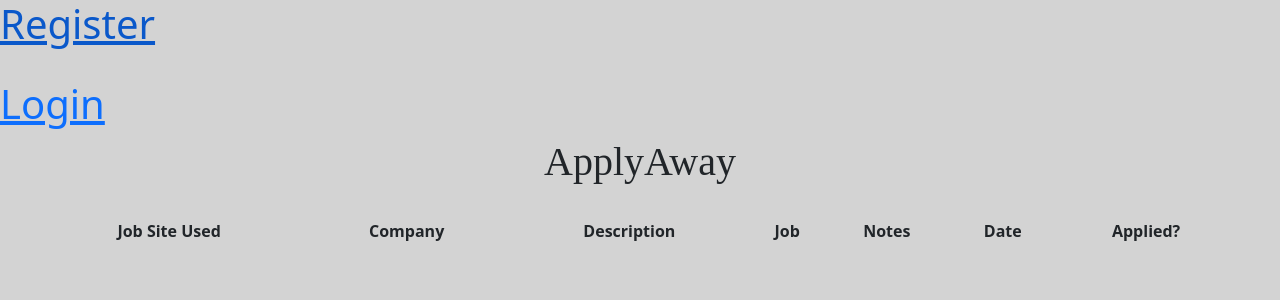
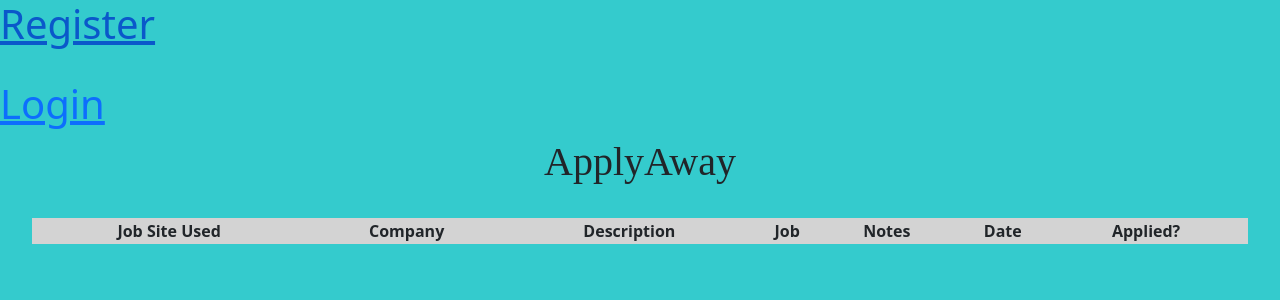
Before and after one commit to parth1175/ForFreelancer, a Django app: template demoapp/templates/demoapp/htmlcode.html in a window 1280 px wide. Shown: the top 300 px of the page. Run offline with Django 4.2, Linux system fonts and the light colour scheme; the template is opened without the code that fills it, so the values that code supplies are empty.

Commit message:
background changed

```diff
--- a/demoapp/templates/demoapp/htmlcode.html
+++ b/demoapp/templates/demoapp/htmlcode.html
@@ -13,7 +13,7 @@
 }
 
 times {
-  font-family: "Times New Roman", Times, serif;
+  font-family: 'Pantra';
 }
 
 </style>
@@ -30,7 +30,7 @@ times {
 <h1><a href="accounts/register">Register</a></h1><br>
 <h1><a href="accounts/login">Login</a></h1>
   {%endif%}
-<body style="background-color:#D3D3D3;">
+<body style="background-color:#34cbcd;">
 <center><h1 class="text-dark"><times>ApplyAway</times></h1></center>
 
 <br>
@@ -74,5 +74,6 @@ times {
 
 </table>
 </center>
+
 </body>
 </html>
```
